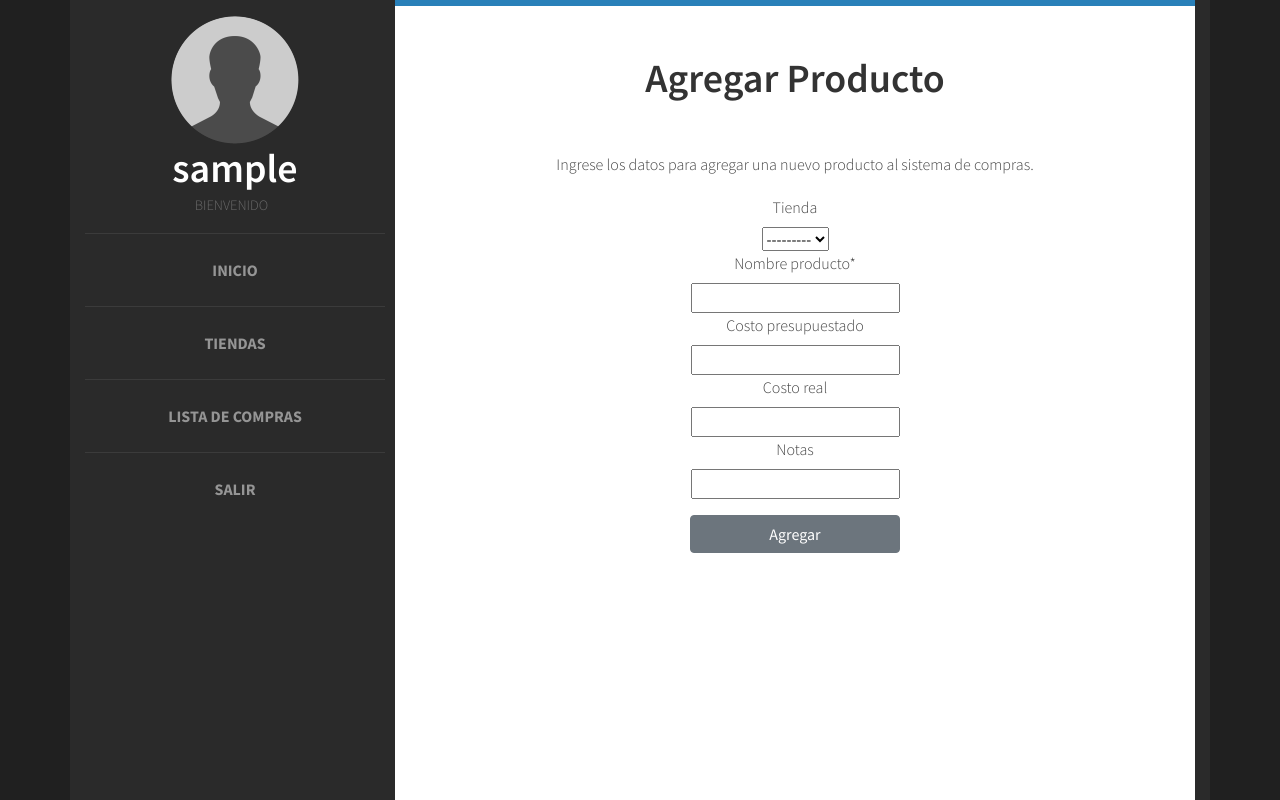
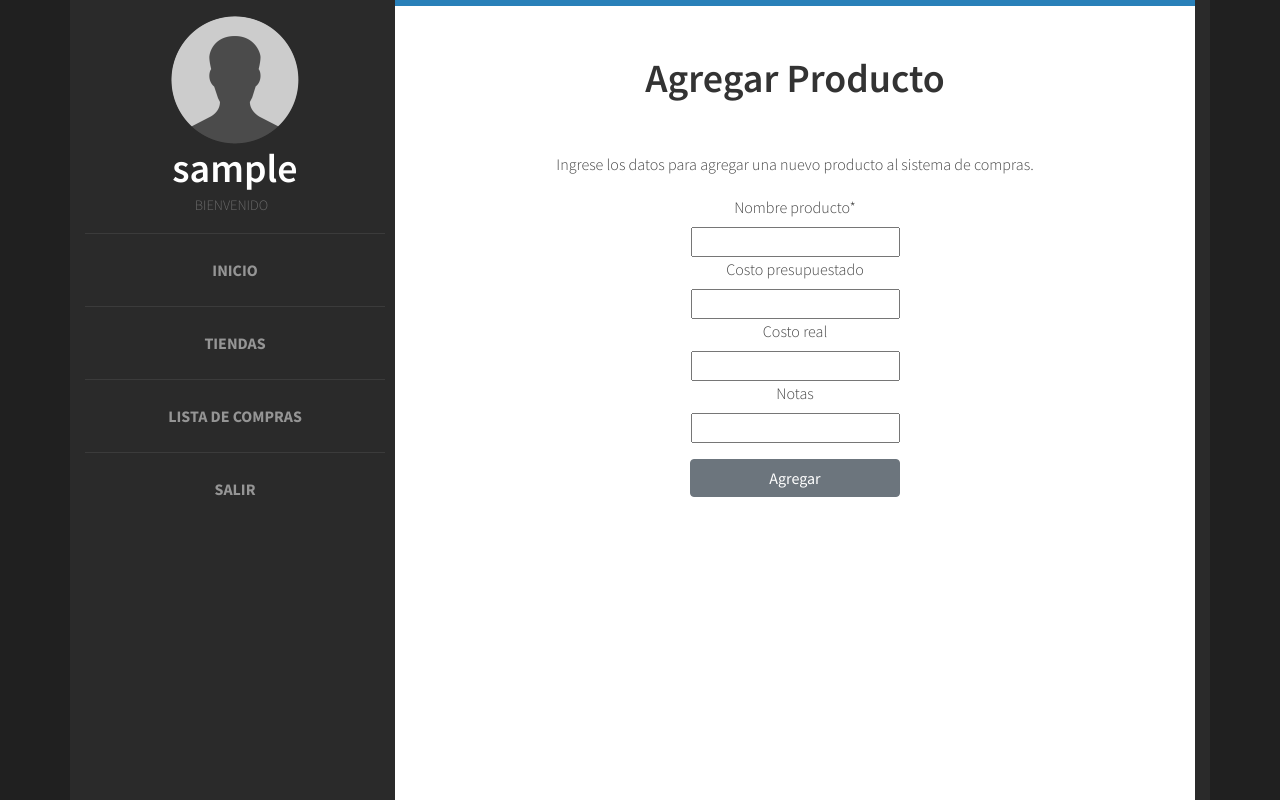
Before and after one commit to ThomasFarias/SistemaCompras, a Django app: page /agregarProductos/1/ in a window 1280 px wide. Run offline with Django 3.2, Linux system fonts and the light colour scheme; the visitor is signed in with stand-in values (Sample User, id 1); data that the repository does not hold is empty; some libraries are stand-ins or nearby versions.

Commit message:
agregar listas de compra

```diff
--- a/frontEnd/forms.py
+++ b/frontEnd/forms.py
@@ -81,6 +81,7 @@ class FormLogin(forms.ModelForm):
 		)
 
 class FormTienda(forms.ModelForm):
+
 	class Meta:
 		model = Tienda
 
@@ -114,12 +115,13 @@ class FormProducto(forms.ModelForm):
 	class Meta:
 		model = Producto
 
-		fields = ('tienda','nombre_producto', 'costo_presupuestado','costo_real','notas')
+		fields = ('nombre_producto', 'costo_presupuestado','costo_real','notas')
 
 
 	def __init__(self, *args, submit_title="Enviar", **kwargs):
 		super().__init__(*args, **kwargs)
 		#user = super().save(commit=False) #snippet
+		mi_id = self.initial.get('tienda')
 		self.helper=FormHelper()
 		self.helper.form_id= 'FormProducto'
 		self.fields['costo_real'].widget = forms.TextInput()
@@ -129,7 +131,7 @@ class FormProducto(forms.ModelForm):
 
 			Div(
 
-				Div('tienda',),
+				Div('nombre_tienda', ),
 				Div('nombre_producto', ),
 				Div('costo_presupuestado', ),
 				Div('costo_real',),
@@ -154,4 +156,16 @@ class ListaComprasForm(forms.ModelForm):
 		self.helper=FormHelper()
 		self.helper.layout = Layout(
 				Div('nombre_lista',),
+				Div(
+					ButtonHolder(
+						Submit('cerrar', 'Cerrar', css_class=" btn-secondary col-sm-16 boton-uno" ,),
+					),
+
+					ButtonHolder(
+						Submit('save', 'Agregar', css_class=" btn-dark col-sm-16 boton-dos",),
+					),
+					css_class='row dos-botones'
+				),
+
+
 		)
--- a/frontEnd/views.py
+++ b/frontEnd/views.py
@@ -7,6 +7,7 @@ from bootstrap_modal_forms.mixins import PassRequestMixin
 from django.contrib.messages.views import SuccessMessageMixin
 from django.views import generic
 from django.urls import reverse_lazy
+from django.shortcuts import get_object_or_404
 
 # Create your views here.
 
@@ -28,10 +29,15 @@ def AgregarLista(request):
 
 
 class AgregarListaView(generic.CreateView):
-    template_name = 'agregarLista.html'
-    form_class = ListaComprasForm
-    success_message = 'EXITO: Ha agregado una lista nueva.'
-    success_url = reverse_lazy('comprar')
+	template_name = 'agregarLista.html'
+	form_class = ListaComprasForm
+	success_message = 'EXITO: Ha agregado una lista nueva.'
+	success_url = reverse_lazy('comprar')
+
+	def form_valid(self, form):
+		usuario = self.request.user
+		form.instance.codigo_usuario = usuario
+		return super(AgregarListaView, self).form_valid(form)
 
 
 def logout(request):
--- a/static/css/default.css
+++ b/static/css/default.css
@@ -527,6 +527,30 @@
 		float:left;
 
 	}
+.dos-botones
+{
+
+	display: flex;
+	margin-top: 1em;
+	justify-content:center;
+
+
+}
+
+.boton-uno
+	{
+		margin-right: 1em;
+		width:5em;
+		max-width: 5em;
+
+	}
+
+.boton-dos
+	{
+		width:5em;
+		max-width: 5em;
+
+	}
 
 
 
```
Also changed, not shown: frontEnd/templates/agregarLista.html (+5 -17 lines).
